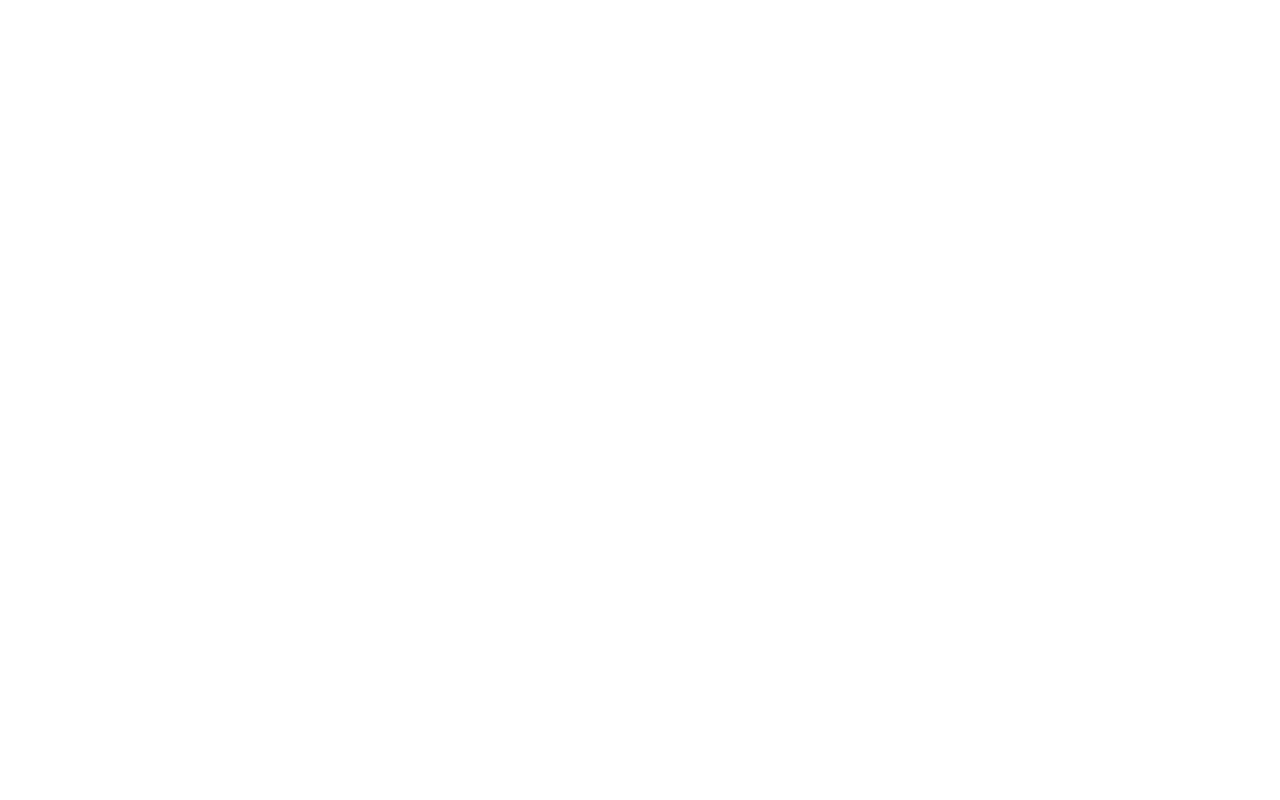
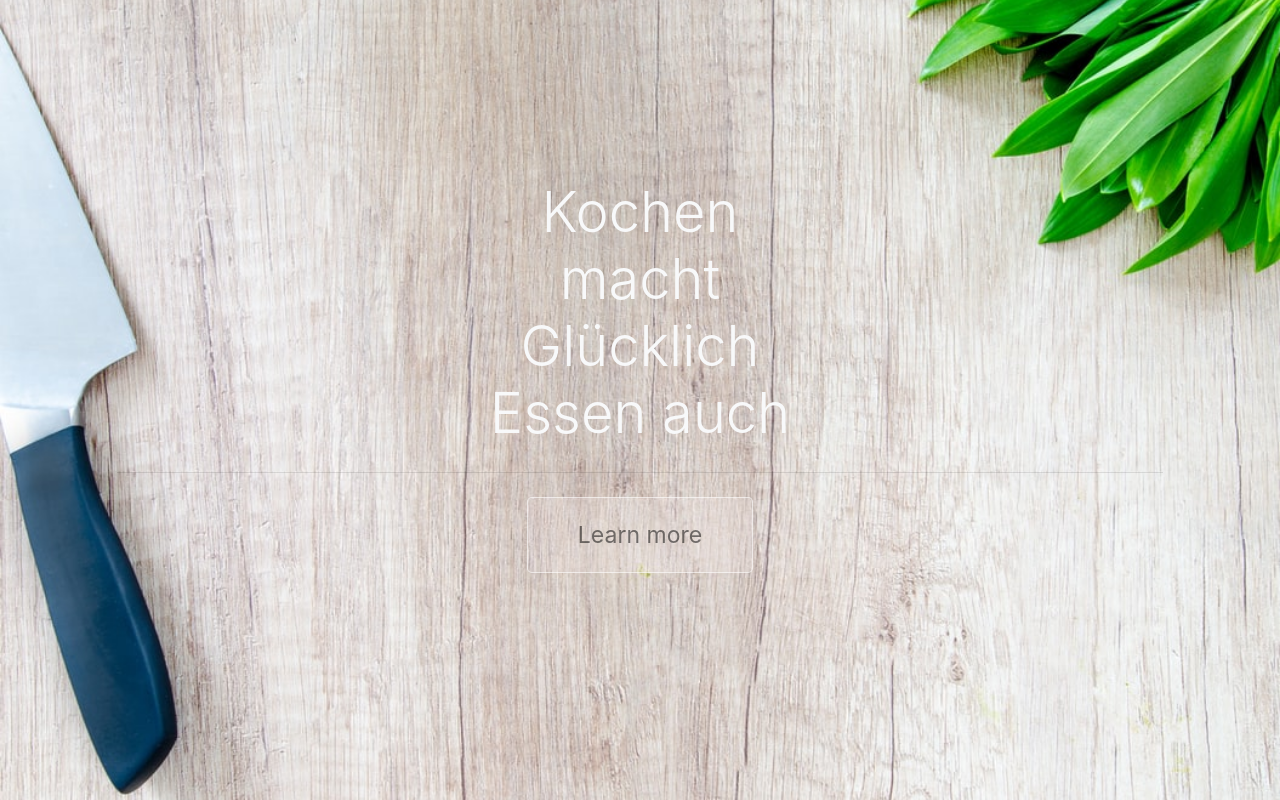
Before and after one commit to Mohammad-alzibak/kochen-project, a plain HTML site: page index.html in a window 1280 px wide. Drawn offline with nearby package versions, Linux system fonts and the light colour scheme.

Commit message:
adamkoche

```diff
--- a/assets/css/style.css
+++ b/assets/css/style.css
@@ -0,0 +1,18 @@
+section{
+    height: 100vh;
+    background: url(../img/adam2.jpeg) center/cover no-repeat;
+}
+
+section a:link, a:visited {
+    background-color: #f8f2f23a;
+    color: rgba(2, 2, 2, 0.514);
+    padding: 20px 50px;
+    text-align: center;
+    text-decoration: none;
+    display: inline-block;
+    border: 1px solid rgba(255, 255, 255, 0.548);
+    font-size: 23px;
+  }
+  section div{
+      text-align: center;
+  }
--- a/index.html
+++ b/index.html
@@ -1,22 +1,39 @@
 <!doctype html>
 <html lang="en">
+
 <head>
   <!-- Required meta tags -->
   <meta charset="utf-8">
   <meta name="viewport" content="width=device-width, initial-scale=1, shrink-to-fit=no">
+  <link rel="stylesheet" href="assets/css/style.css">
+  <!-- Bootstrap CSS -->
+  <link rel="stylesheet" href="https://stackpath.bootstrapcdn.com/bootstrap/4.4.1/css/bootstrap.min.css"
+    integrity="sha384-Vkoo8x4CGsO3+Hhxv8T/Q5PaXtkKtu6ug5TOeNV6gBiFeWPGFN9MuhOf23Q9Ifjh" crossorigin="anonymous">
+</head>
 
-    <!-- Bootstrap CSS -->
-    <link rel="stylesheet" href="https://stackpath.bootstrapcdn.com/bootstrap/4.4.1/css/bootstrap.min.css" integrity="sha384-Vkoo8x4CGsO3+Hhxv8T/Q5PaXtkKtu6ug5TOeNV6gBiFeWPGFN9MuhOf23Q9Ifjh" crossorigin="anonymous">
-
-    <title>Hello, world!</title>
-  </head>
 <body>
-
+  <section class="d-flex align-items-center">
+    <div class="container">
+        <div class="jumbotron text-center bg-transparent">
+          <h1 class="display-4 text-light ">Kochen <br> macht <br> Glücklich <br> Essen auch</h1>
+          <hr class="my-4">
+            <a class="btn btn-primary btn-lg" href="#" role="button">Learn more</a>
+          </p>
+        </div>
+    </div>
+  </section>
 
   <!-- Optional JavaScript -->
   <!-- jQuery first, then Popper.js, then Bootstrap JS -->
-    <script src="https://code.jquery.com/jquery-3.4.1.slim.min.js" integrity="sha384-J6qa4849blE2+poT4WnyKhv5vZF5SrPo0iEjwBvKU7imGFAV0wwj1yYfoRSJoZ+n" crossorigin="anonymous"></script>
-    <script src="https://cdn.jsdelivr.net/npm/popper.js@1.16.0/dist/umd/popper.min.js" integrity="sha384-Q6E9RHvbIyZFJoft+2mJbHaEWldlvI9IOYy5n3zV9zzTtmI3UksdQRVvoxMfooAo" crossorigin="anonymous"></script>
-    <script src="https://stackpath.bootstrapcdn.com/bootstrap/4.4.1/js/bootstrap.min.js" integrity="sha384-wfSDF2E50Y2D1uUdj0O3uMBJnjuUD4Ih7YwaYd1iqfktj0Uod8GCExl3Og8ifwB6" crossorigin="anonymous"></script>
+  <script src="https://code.jquery.com/jquery-3.4.1.slim.min.js"
+    integrity="sha384-J6qa4849blE2+poT4WnyKhv5vZF5SrPo0iEjwBvKU7imGFAV0wwj1yYfoRSJoZ+n"
+    crossorigin="anonymous"></script>
+  <script src="https://cdn.jsdelivr.net/npm/popper.js@1.16.0/dist/umd/popper.min.js"
+    integrity="sha384-Q6E9RHvbIyZFJoft+2mJbHaEWldlvI9IOYy5n3zV9zzTtmI3UksdQRVvoxMfooAo"
+    crossorigin="anonymous"></script>
+  <script src="https://stackpath.bootstrapcdn.com/bootstrap/4.4.1/js/bootstrap.min.js"
+    integrity="sha384-wfSDF2E50Y2D1uUdj0O3uMBJnjuUD4Ih7YwaYd1iqfktj0Uod8GCExl3Og8ifwB6"
+    crossorigin="anonymous"></script>
 </body>
+
 </html>
```
Also changed, not shown: assets/img/adam.jpeg (added), assets/img/adam2.jpeg (added), 1 other file. Lines whose indentation alone changed are shown as unchanged.
